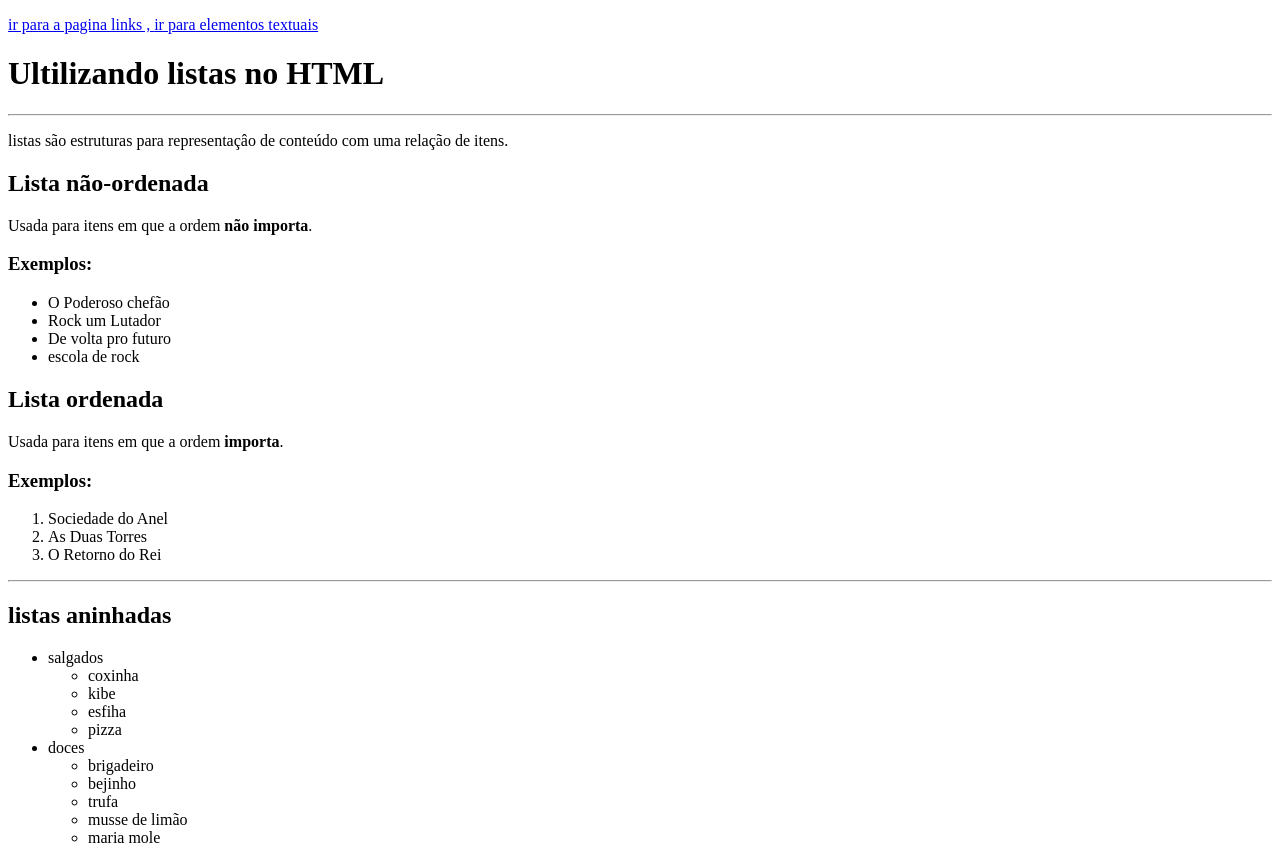
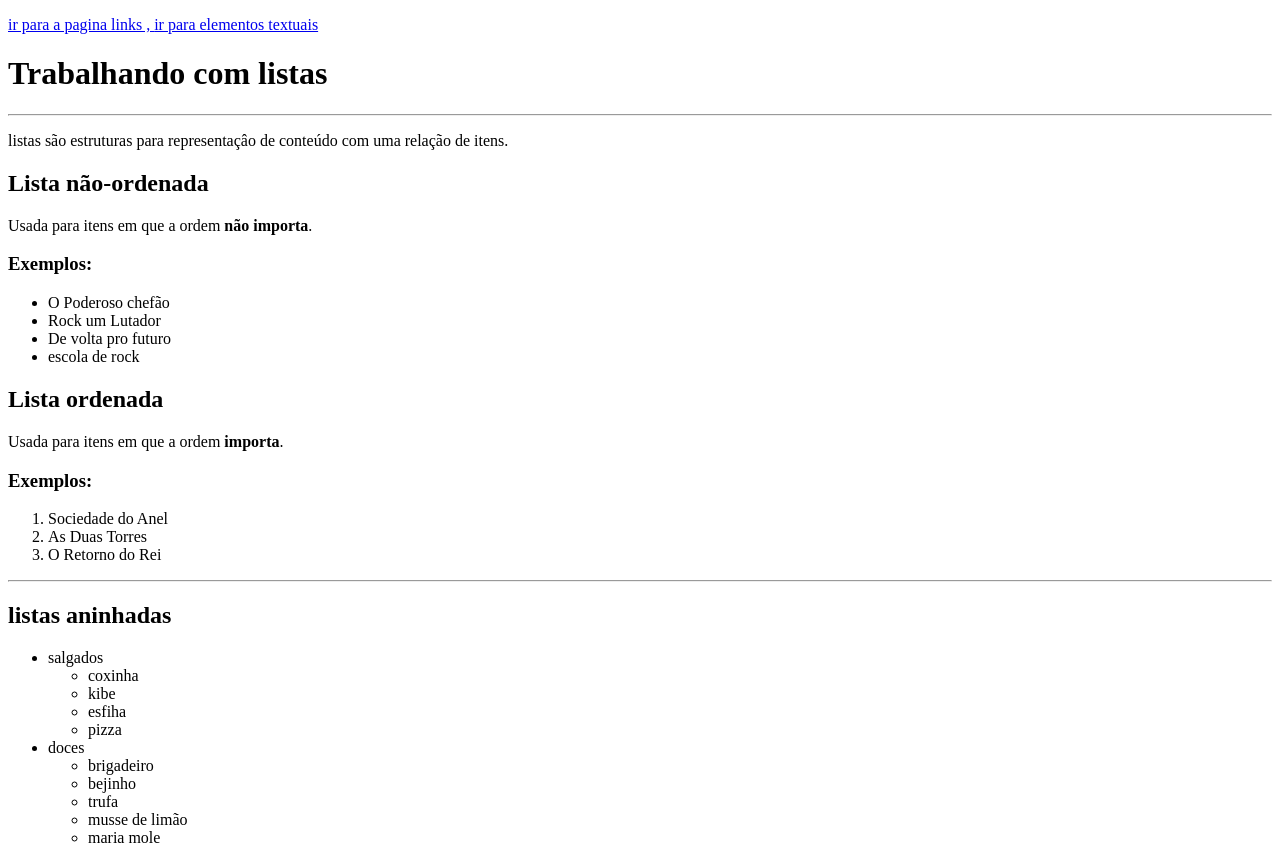
Before and after one commit to Moreira-Marcio/aulas-front, a plain HTML site: page listas.html in a window 1280 px wide. Drawn offline with Linux system fonts and the light colour scheme.

Commit message:
Revert "Altera o texto do h1"
This reverts commit 01de1ed702efe085778c2cb63bdc371becc27e39.

```diff
--- a/listas.html
+++ b/listas.html
@@ -8,7 +8,7 @@
 <body>
     <p><a href="links.html">ir para a pagina links , <a href="elementos-textuais.html">ir para elementos textuais</a></a></p>
 
-    <h1>Ultilizando listas no HTML</h1>
+    <h1>Trabalhando com listas</h1>
     <hr>
     <p>listas são estruturas para representaçâo de conteúdo com uma relação de itens.</p>
 
```
